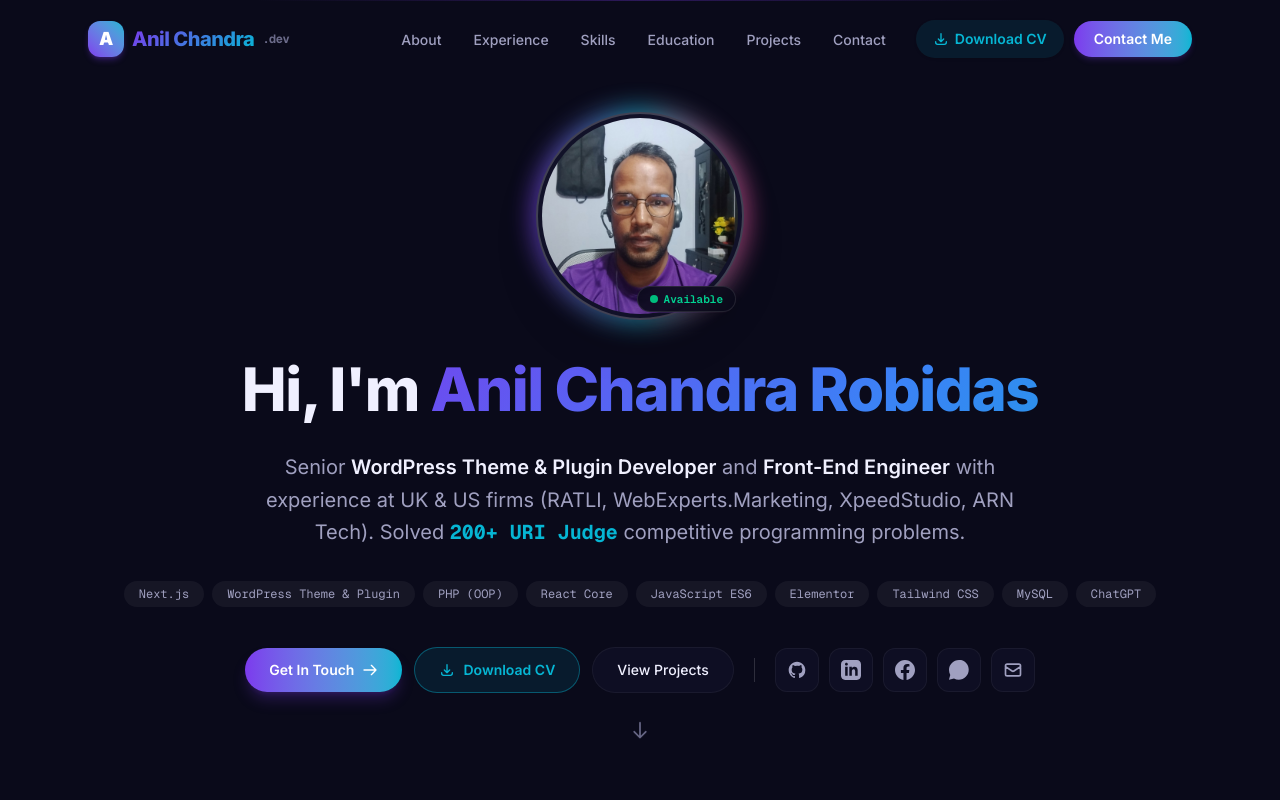
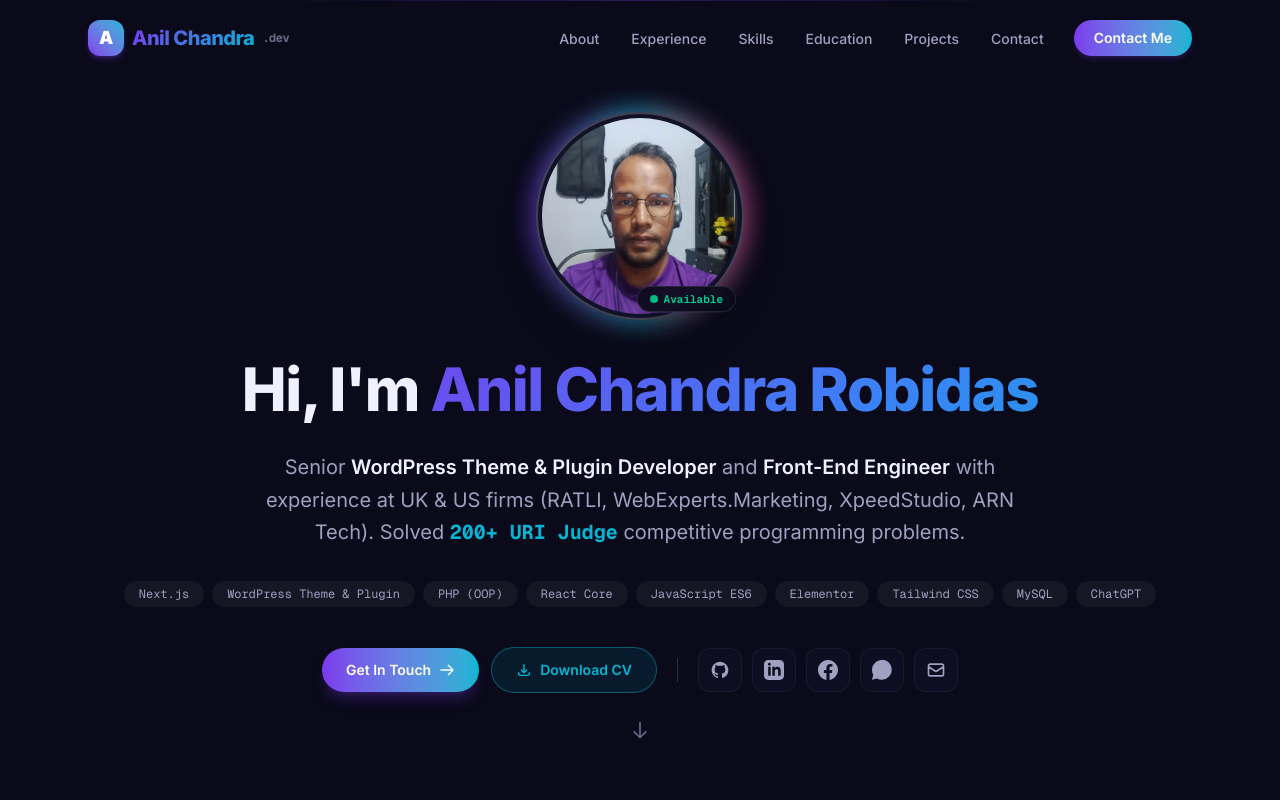
Before and after one commit to anil-chandra-robidas/RD-Portfolio, a Next.js app: page / in a window 1280 px wide. Shown: the top 800 px of the page. Built offline with nearby package versions, Linux system fonts and the light colour scheme.

Commit message:
Remove Download CV from navbar and remove View Projects from hero CTA

```diff
--- a/src/app/components/AboutSection.tsx
+++ b/src/app/components/AboutSection.tsx
@@ -176,12 +176,6 @@
                 </svg>
                 <span>Download CV</span>
               </a>
-              <a
-                href="#projects"
-                className="inline-flex items-center gap-2 rounded-full glass border border-glass-border px-6 py-3 text-sm font-medium text-text-primary transition-all duration-300 hover:bg-white/10 hover:border-white/20 hover:scale-105 cursor-pointer"
-              >
-                <span>View Projects</span>
-              </a>
             </div>
 
             {/* Divider on Desktop */}
--- a/src/app/components/Navbar.tsx
+++ b/src/app/components/Navbar.tsx
@@ -60,17 +60,7 @@
               </a>
             </li>
           ))}
-          <li className="ml-3 flex items-center gap-2.5">
-            <a
-              href="/Anil_Chandra_Robidas_CV.pdf"
-              download="Anil_Chandra_Robidas_CV.pdf"
-              className="inline-flex items-center gap-1.5 rounded-full border border-accent-cyan/40 bg-accent-cyan/10 px-4 py-2 text-sm font-semibold text-accent-cyan shadow-sm transition-all duration-300 hover:bg-accent-cyan hover:text-bg-primary hover:shadow-md hover:shadow-accent-cyan/30 hover:scale-105 cursor-pointer outline-none focus:outline-none"
-            >
-              <svg className="h-4 w-4" fill="none" viewBox="0 0 24 24" stroke="currentColor" strokeWidth={2}>
-                <path strokeLinecap="round" strokeLinejoin="round" d="M4 16v1a3 3 0 003 3h10a3 3 0 003-3v-1m-4-4l-4 4m0 0l-4-4m4 4V4" />
-              </svg>
-              <span>Download CV</span>
-            </a>
+          <li className="ml-3">
             <a
               href="#contact"
               className="inline-flex items-center rounded-full bg-gradient-to-r from-accent-violet to-accent-cyan px-5 py-2 text-sm font-semibold text-white shadow-md shadow-accent-violet/20 transition-transform duration-300 hover:scale-105 hover:shadow-lg hover:shadow-accent-violet/30 cursor-pointer outline-none focus:outline-none border-none"
@@ -126,26 +116,13 @@
               {link.label}
             </a>
           ))}
-          <div className="mt-4 flex flex-col items-center gap-3 w-full max-w-xs">
-            <a
-              href="/Anil_Chandra_Robidas_CV.pdf"
-              download="Anil_Chandra_Robidas_CV.pdf"
-              onClick={() => setMobileOpen(false)}
-              className="inline-flex w-full items-center justify-center gap-2 rounded-full border border-accent-cyan/50 bg-accent-cyan/10 px-8 py-3 text-base font-semibold text-accent-cyan cursor-pointer outline-none focus:outline-none transition-transform hover:scale-105"
-            >
-              <svg className="h-5 w-5" fill="none" viewBox="0 0 24 24" stroke="currentColor" strokeWidth={2}>
-                <path strokeLinecap="round" strokeLinejoin="round" d="M4 16v1a3 3 0 003 3h10a3 3 0 003-3v-1m-4-4l-4 4m0 0l-4-4m4 4V4" />
-              </svg>
-              <span>Download CV</span>
-            </a>
           <a
             href="#contact"
             onClick={() => setMobileOpen(false)}
-              className="inline-flex w-full items-center justify-center rounded-full bg-gradient-to-r from-accent-violet to-accent-cyan px-8 py-3 text-base font-semibold text-white cursor-pointer outline-none focus:outline-none border-none shadow-lg shadow-accent-violet/25"
+            className="mt-4 inline-flex items-center rounded-full bg-gradient-to-r from-accent-violet to-accent-cyan px-8 py-3 text-lg font-semibold text-white cursor-pointer outline-none focus:outline-none border-none shadow-lg shadow-accent-violet/25"
           >
             Contact Me
           </a>
-          </div>
         </nav>
       </div>
     </header>
```
Lines whose indentation alone changed are shown as unchanged.
